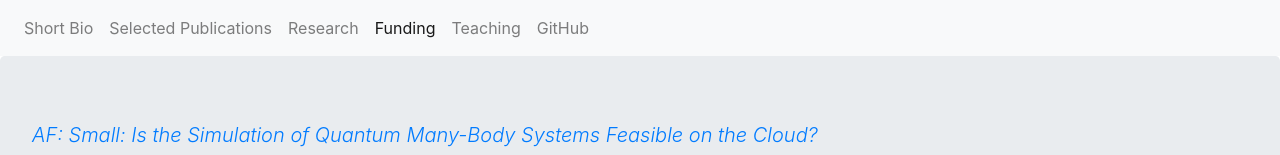
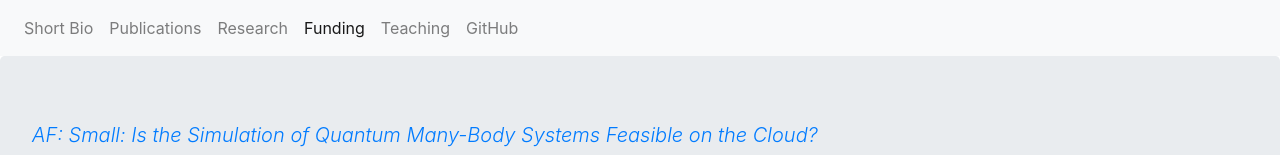
Before and after one commit to schneider128k/schneider128k.github.io, a plain HTML site: page funding.html in a window 1280 px wide. Shown: the top 155 px of the page. Drawn offline with nearby package versions, Linux system fonts and the light colour scheme.

Commit message:
Update funding.html

```diff
--- a/funding.html
+++ b/funding.html
@@ -24,7 +24,7 @@
             <a class="nav-link" href="index.html">Short Bio</a>
           </li>
           <li class="nav-item">
-            <a class="nav-link" href="publications.html">Selected Publications</a>
+            <a class="nav-link" href="publications.html">Publications</a>
           </li>
           <li class="nav-item">
             <a class="nav-link" href="research.html">Research</a>
```
